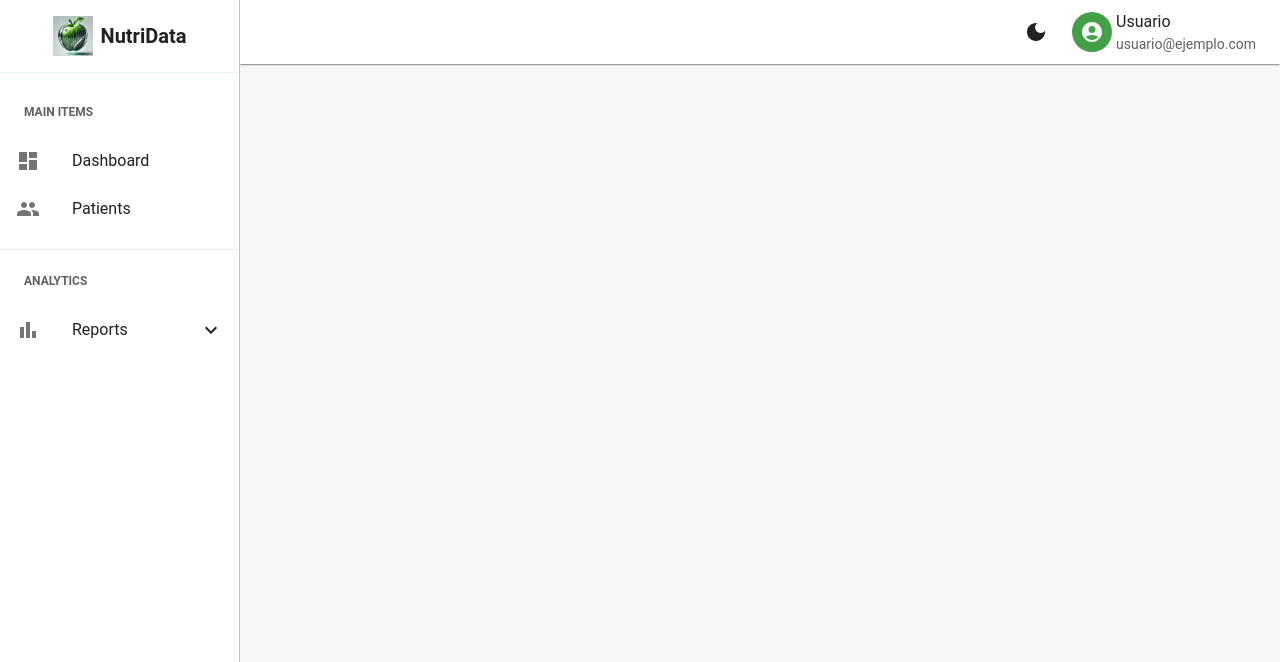
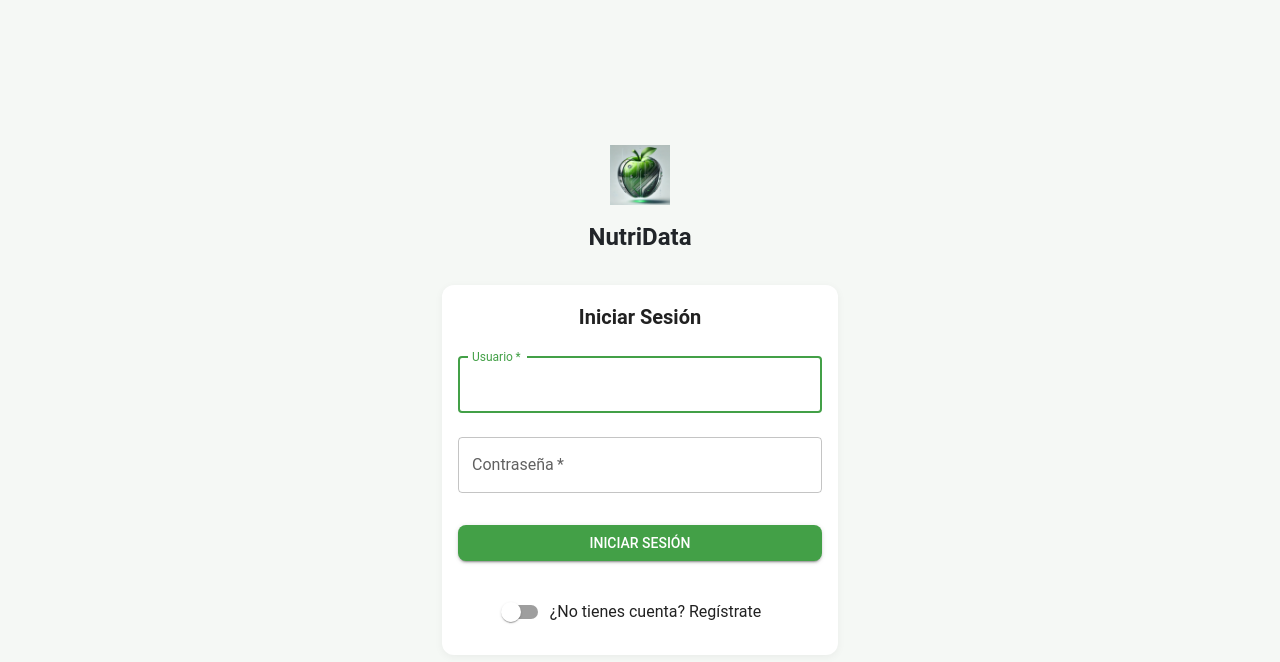
Before and after one commit to IglesiasT/nutridata-frontend, a React (Create React App) app: page /login in a window 1280 px wide. Shown: the top 662 px of the page. Built offline with nearby package versions, Linux system fonts and the light colour scheme.

Commit message:
login and sign up components first approach

```diff
--- a/src/App.js
+++ b/src/App.js
@@ -1,13 +1,23 @@
 import './App.css';
+import { BrowserRouter as Router } from 'react-router-dom';
 import Layout from './components/Layout';
 import { ThemeContextProvider } from './theme/ThemeContextProvider';
+import { AuthProvider } from './context/AuthContext';
 
 function App() {
   return (
     <ThemeContextProvider>
-      <Layout />
+      <AuthProvider>
+        <Router>
+          <AppContent />
+        </Router>
+      </AuthProvider>
     </ThemeContextProvider>
   );
 }
 
+function AppContent() {
+  return <Layout />;
+}
+
 export default App;
--- a/src/components/Layout.js
+++ b/src/components/Layout.js
@@ -1,7 +1,7 @@
 import * as React from 'react';
 import { useState, useEffect } from 'react';
 // Router
-import { BrowserRouter as Router, Routes, Route, useNavigate, useLocation } from 'react-router-dom';
+import { Routes, Route, useNavigate, useLocation, Navigate } from 'react-router-dom';
 // Material UI components
 import {
   AppBar,
@@ -42,6 +42,9 @@ import DashboardPage from './pages/DashboardPage';
 import PatientsPage from './pages/PatientsPage';
 import PatientDetailsPage from './pages/PatientDetailsPage';
 import UserProfilePage from './user-profile/UserProfilePage';
+// Auth
+import { useAuth } from '../context/AuthContext';
+import Login from './Login';
 // Theme
 import { useThemeContext } from "../theme/ThemeContextProvider";
 // Assets
@@ -241,6 +244,7 @@ const UserProfileMenu = () => {
   const navigate = useNavigate();
   const [anchorEl, setAnchorEl] = useState(null);
   const open = Boolean(anchorEl);
+  const { logout, user } = useAuth(); // Access user and logout function from AuthContext
 
   const handleMenu = (event) => {
     setAnchorEl(event.currentTarget);
@@ -261,8 +265,8 @@ const UserProfileMenu = () => {
   };
 
   const handleSignOut = () => {
-    console.log("Cerrando sesión...");
-    window.location.href = '/';
+    logout();
+    navigate('/login');
     handleClose();
   };
 
@@ -284,9 +288,9 @@ const UserProfileMenu = () => {
           </Avatar>
         </IconButton>
         <Box sx={{ ml: 1, display: { xs: 'none', sm: 'block' } }}>
-          <Typography variant="body1">Usuario</Typography>
+          <Typography variant="body1">{user?.username || 'Usuario'}</Typography>
           <Typography variant="body2" color="textSecondary">
-            usuario@ejemplo.com
+            {user?.email || 'usuario@ejemplo.com'}
           </Typography>
         </Box>
       </Box>
@@ -330,19 +334,49 @@ const UserProfileMenu = () => {
   );
 };
 
+// Private route component
+const PrivateRoute = ({ children }) => {
+  const { isAuthenticated, loading } = useAuth();
+
+  if (loading) {
+    return <div>Cargando...</div>;
+  }
+
+  return isAuthenticated ? children : <Navigate to="/login" />;
+};
+
 // Main layout
 function Layout() {
   const drawerWidth = 240;
   const [mobileOpen, setMobileOpen] = useState(false);
   const { mode, theme } = useThemeContext();
+  const { isAuthenticated, loading } = useAuth();
 
   const handleDrawerToggle = () => {
     setMobileOpen(!mobileOpen);
   };
 
+  if (loading) {
+    return <div>Cargando...</div>;
+  }
+
+  // If not authenticated, show the login page
+  if (!isAuthenticated) {
     return (
       <CssVarsProvider theme={theme} defaultMode={mode}>
-      <Router>
+        <Box sx={{ display: 'flex', bgcolor: 'background.default', minHeight: '100vh' }}>
+          <Routes>
+            <Route path="/login" element={<Login />} />
+            <Route path="*" element={<Navigate to="/login" />} />
+          </Routes>
+        </Box>
+      </CssVarsProvider>
+    );
+  }
+
+  // If authenticated, show the main layout
+  return (
+    <CssVarsProvider theme={theme} defaultMode={mode}>
       <Box sx={{ display: 'flex', bgcolor: 'background.default', minHeight: '100vh' }}>
         <AppBar
           position="fixed"
@@ -386,7 +420,8 @@ function Layout() {
           }}
         >
           <Routes>
-              <Route path="/" element={<DashboardPage />} />
+            <Route path="/" element={<Navigate to="/dashboard" />} />
+            <Route path="/login" element={<Navigate to="/dashboard" />} />
             <Route path="/dashboard" element={<DashboardPage />} />
             <Route path="/patients" element={<PatientsPage />} />
             <Route path="/patients/:id" element={<PatientDetailsPage />} />
@@ -395,7 +430,6 @@ function Layout() {
           </Routes>
         </Box>
       </Box>
-      </Router>
     </CssVarsProvider>
   );
 }
--- /dev/null
+++ b/src/components/Login.js
@@ -0,0 +1,128 @@
+import React, { useState } from 'react';
+import { useAuth } from '../context/AuthContext';
+import { useNavigate } from 'react-router-dom';
+import {
+  Box,
+  Card,
+  CardContent,
+  TextField,
+  Button,
+  Typography,
+  Switch,
+  FormControlLabel,
+  Alert,
+  Container
+} from '@mui/material';
+import logo from '../assets/images/nutridata-logo.webp';
+
+const Login = () => {
+  const [username, setUsername] = useState('');
+  const [password, setPassword] = useState('');
+  const [isLogin, setIsLogin] = useState(true);
+  const { login, register, error, loading } = useAuth();
+  const navigate = useNavigate();
+
+  const handleSubmit = async (e) => {
+    e.preventDefault();
+
+    try {
+      if (isLogin) {
+        await login(username, password);
+        navigate('/dashboard');
+      } else {
+        await register(username, password);
+        setIsLogin(true); // Cambiar a login después de registro exitoso
+      }
+    } catch (err) {
+      console.error('Error:', err);
+    }
+  };
+
+  return (
+    <Container maxWidth="xs">
+      <Box
+        sx={{
+          display: 'flex',
+          flexDirection: 'column',
+          alignItems: 'center',
+          justifyContent: 'center',
+          minHeight: '100vh',
+        }}
+      >
+        <Box
+          sx={{
+            mb: 4,
+            display: 'flex',
+            flexDirection: 'column',
+            alignItems: 'center'
+          }}
+        >
+          <img src={logo} alt="NutriData Logo" style={{ height: 60, marginBottom: 16 }} />
+          <Typography component="h1" variant="h5">
+            NutriData
+          </Typography>
+        </Box>
+
+        <Card sx={{ width: '100%' }}>
+          <CardContent>
+            <Typography component="h2" variant="h6" align="center" gutterBottom>
+              {isLogin ? 'Iniciar Sesión' : 'Registrarse'}
+            </Typography>
+
+            {error && <Alert severity="error" sx={{ mb: 2 }}>{error}</Alert>}
+
+            <Box component="form" onSubmit={handleSubmit} sx={{ mt: 1 }}>
+              <TextField
+                margin="normal"
+                required
+                fullWidth
+                id="username"
+                label="Usuario"
+                name="username"
+                autoComplete="username"
+                autoFocus
+                value={username}
+                onChange={(e) => setUsername(e.target.value)}
+              />
+              <TextField
+                margin="normal"
+                required
+                fullWidth
+                name="password"
+                label="Contraseña"
+                type="password"
+                id="password"
+                autoComplete="current-password"
+                value={password}
+                onChange={(e) => setPassword(e.target.value)}
+              />
+              <Button
+                type="submit"
+                fullWidth
+                variant="contained"
+                sx={{ mt: 3, mb: 2 }}
+                disabled={loading}
+              >
+                {loading ? 'Procesando...' : isLogin ? 'Iniciar Sesión' : 'Registrarse'}
+              </Button>
+
+              <Box sx={{ display: 'flex', justifyContent: 'center', mt: 2 }}>
+                <FormControlLabel
+                  control={
+                    <Switch
+                      checked={!isLogin}
+                      onChange={() => setIsLogin(!isLogin)}
+                    />
+                  }
+                  label={isLogin ? "¿No tienes cuenta? Regístrate" : "¿Ya tienes cuenta? Inicia sesión"}
+                />
+              </Box>
+            </Box>
+          </CardContent>
+        </Card>
+      </Box>
+    </Container>
+  );
+};
+
+export default Login;
--- /dev/null
+++ b/src/context/AuthContext.js
@@ -0,0 +1,69 @@
+import React, { createContext, useState, useEffect, useContext } from 'react';
+import authService from '../services/authService';
+
+export const AuthContext = createContext();
+
+export const useAuth = () => useContext(AuthContext);
+
+export const AuthProvider = ({ children }) => {
+  const [user, setUser] = useState(null);
+  const [loading, setLoading] = useState(true);
+  const [error, setError] = useState(null);
+
+  useEffect(() => {
+    const initAuth = () => {
+      const currentUser = authService.getCurrentUser();
+      if (currentUser) {
+        setUser(currentUser);
+      }
+      setLoading(false);
+    };
+    initAuth();
+  }, []);
+
+  const login = async (username, password) => {
+    try {
+      setLoading(true);
+      setError(null);
+      const data = await authService.login(username, password);
+      setUser({ username, token: data.token });
+      return data;
+    } catch (err) {
+      setError(err.message || 'Error al iniciar sesión');
+      throw err;
+    } finally {
+      setLoading(false);
+    }
+  };
+
+  const logout = () => {
+    authService.logout();
+    setUser(null);
+  };
+
+  const register = async (username, password) => {
+    try {
+      setLoading(true);
+      setError(null);
+      const data = await authService.register(username, password);
+      return data;
+    } catch (err) {
+      setError(err.message || 'Error al registrarse');
+      throw err;
+    } finally {
+      setLoading(false);
+    }
+  };
+
+  const value = {
+    user,
+    loading,
+    error,
+    login,
+    logout,
+    register,
+    isAuthenticated: !!user
+  };
+
+  return <AuthContext.Provider value={value}>{children}</AuthContext.Provider>;
+};
--- /dev/null
+++ b/src/services/authService.js
@@ -0,0 +1,60 @@
+const API_URL = 'http://localhost:8080/auth/';
+
+const authService = {
+  login: async (username, password) => {
+    const response = await fetch(`${API_URL}login`, {
+      method: 'POST',
+      headers: {
+        'Content-Type': 'application/json',
+      },
+      body: JSON.stringify({ username, password }),
+    });
+
+    if (!response.ok) {
+      throw new Error('Error en login');
+    }
+
+    const data = await response.json();
+    if (data.token) {
+      localStorage.setItem('user', JSON.stringify({ username, token: data.token }));
+    }
+
+    return data;
+  },
+
+  logout: () => {
+    localStorage.removeItem('user');
+  },
+
+  register: async (username, password) => {
+    const response = await fetch(`${API_URL}signup`, {
+      method: 'POST',
+      headers: {
+        'Content-Type': 'application/json',
+      },
+      body: JSON.stringify({ username, password }),
+    });
+
+    if (!response.ok) {
+      throw new Error('Error en registro');
+    }
+
+    return await response.json();
+  },
+
+  getCurrentUser: () => {
+    return JSON.parse(localStorage.getItem('user'));
+  },
+
+  authHeader: () => {
+    const user = JSON.parse(localStorage.getItem('user'));
+
+    if (user && user.token) {
+      return { 'Authorization': 'Bearer ' + user.token };
+    } else {
+      return {};
+    }
+  }
+};
+
+export default authService;
```
Also changed, not shown: src/components/PrivateRoute.js (added, +15 -0 lines). Lines whose indentation alone changed are shown as unchanged.
